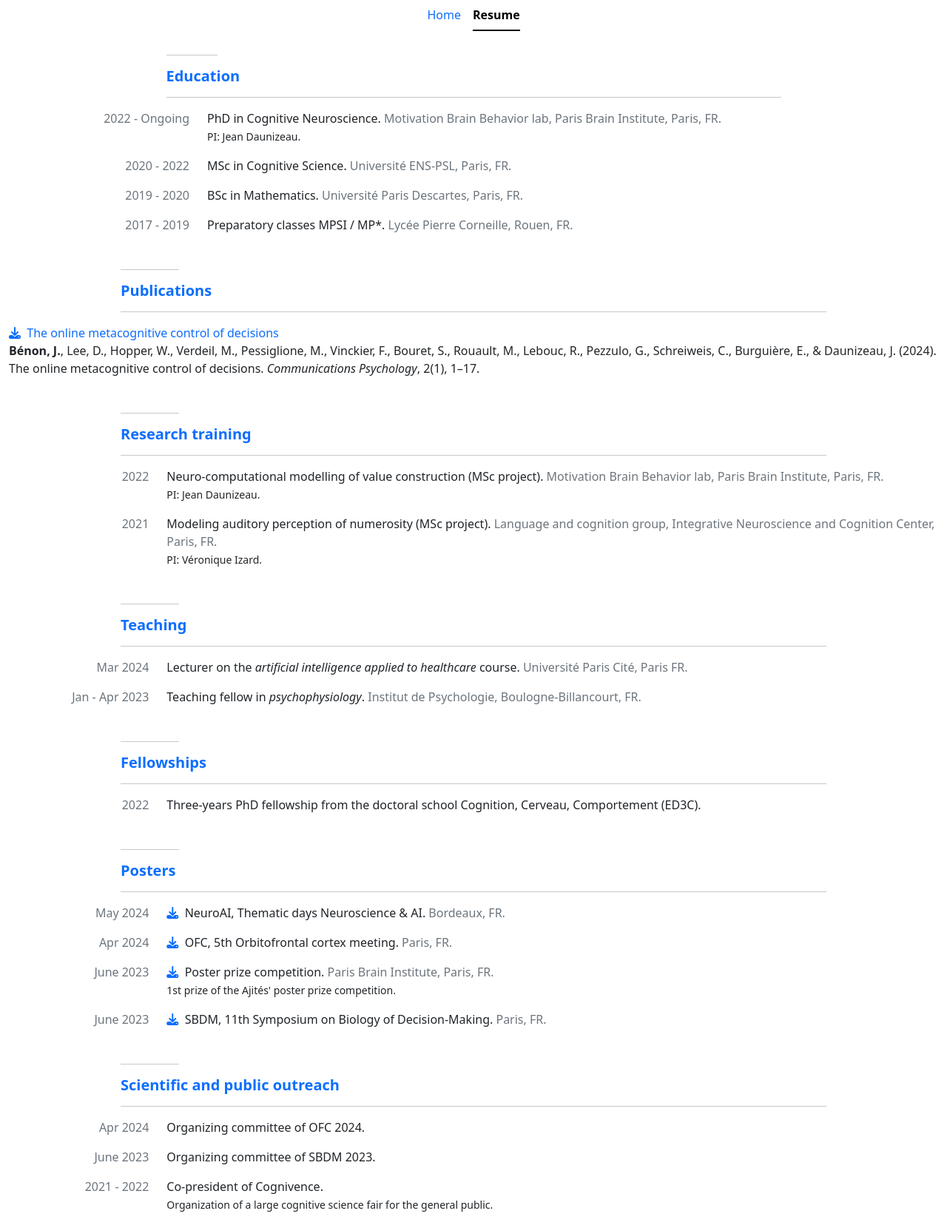
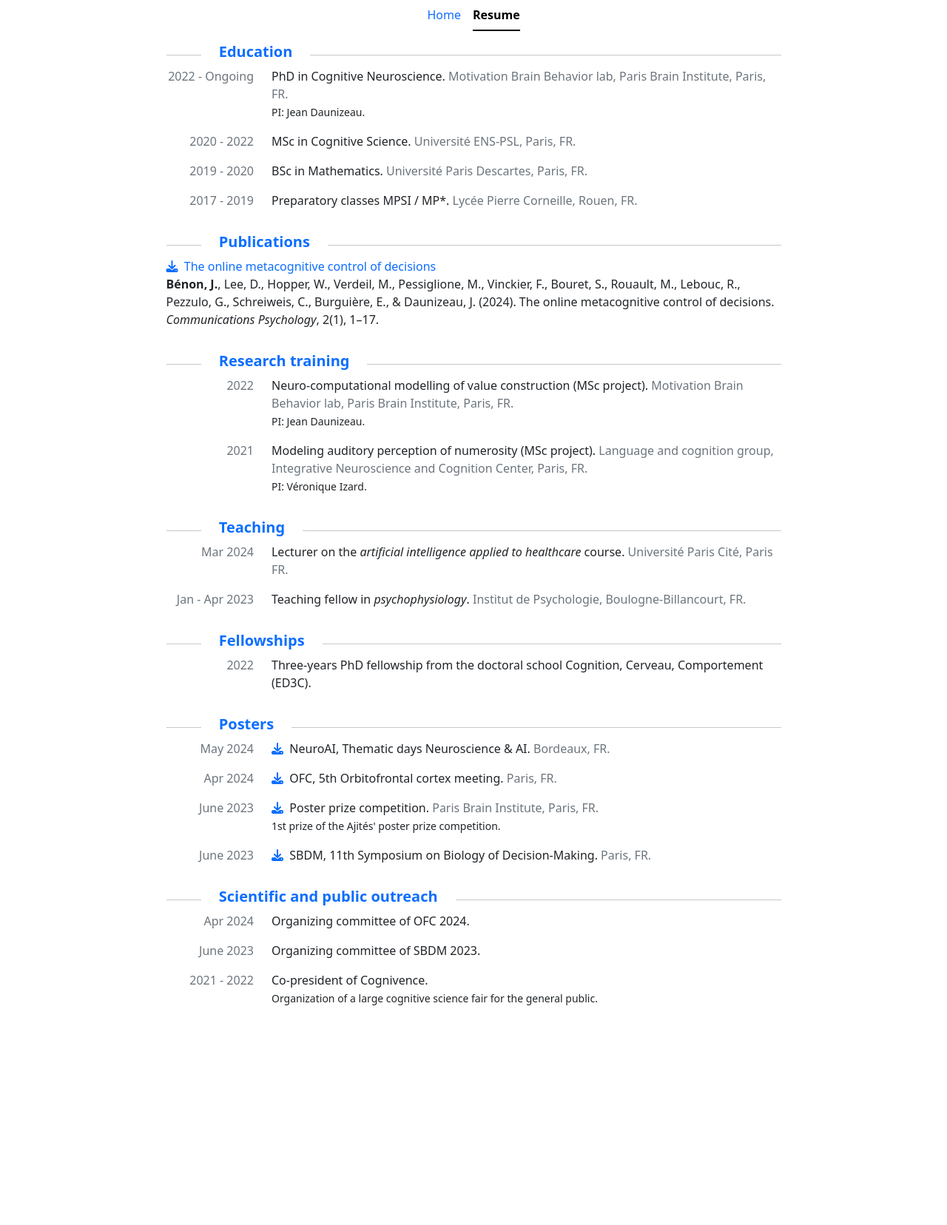
Before and after one commit to jbenon/jbenon.github.io, a Jekyll site: the page built from resume.html, in a window 1280 px wide. Shown: the whole page at 74% size. Built offline with Jekyll 4.4.1, drawn with Linux system fonts in a browser that asks for light colours; nearby versions of some CDN libraries; after the commit the page ends 1377 px from its top, so only the background shows below that.

Commit message:
Get back to previous title section style

```diff
--- a/resume.html
+++ b/resume.html
@@ -14,7 +14,7 @@ layout: default
         <div class="col-xl-9 col-lg-10 col-md-11 gy-3">
 
           <!-- Section header -->
-          <div class="row justify-content-center"></div>
+          <div class="row justify-content-center">
             <div class="col-1"><hr></div>
             <div class="col-auto text-primary"><h5 class="fw-semibold">{{section.title}}</h5></div>
             <div class="col"><hr></div>
```
